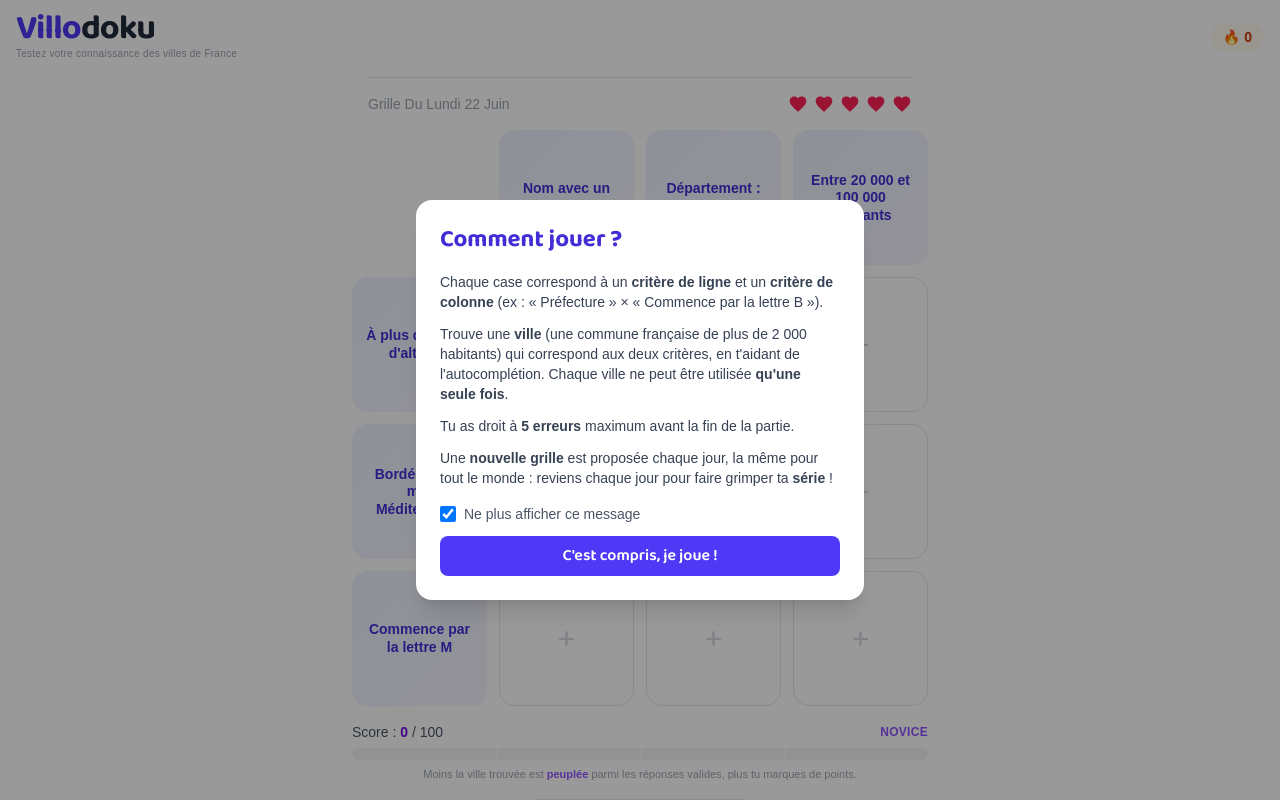
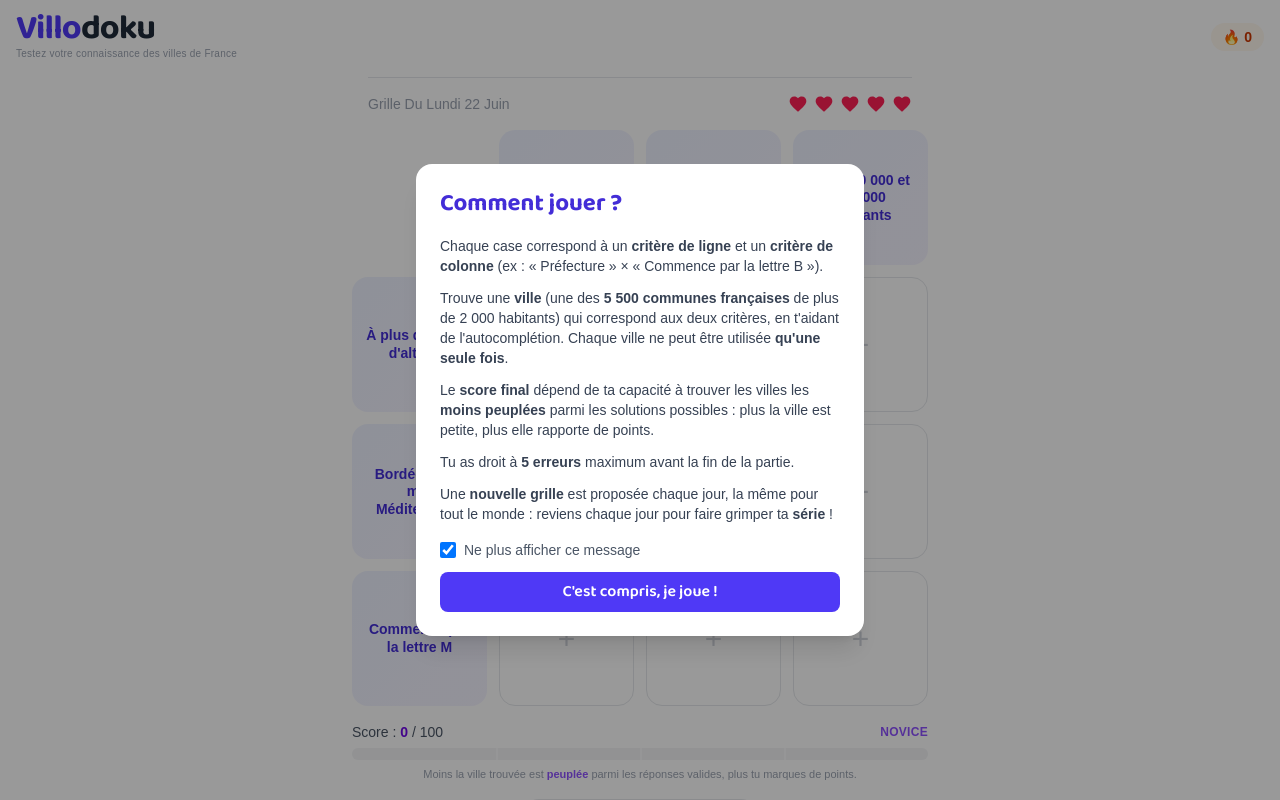
Before and after one commit to clemexify/villodoku, a Next.js app: page / in a window 1280 px wide. Shown: the top 800 px of the page. Built offline with nearby package versions, Linux system fonts and the light colour scheme.

Commit message:
fix: espace manquant + ajout 5500 villes et explication score dans règles

```diff
--- a/components/RulesModal.tsx
+++ b/components/RulesModal.tsx
@@ -23,9 +23,14 @@
             <strong>critère de colonne</strong> (ex : « Préfecture » × « Commence par la lettre B »).
           </li>
           <li>
-            Trouve une <strong>ville</strong> (une commune française de plus de 2 000 habitants) qui
-            correspond aux deux critères, en t&apos;aidant de l&apos;autocomplétion. Chaque ville ne peut
-            être utilisée <strong>qu&apos;une seule fois</strong>.
+            Trouve une <strong>ville</strong>{" "}(une des <strong>5 500 communes françaises</strong> de plus de
+            2 000 habitants) qui correspond aux deux critères, en t&apos;aidant de l&apos;autocomplétion.
+            Chaque ville ne peut être utilisée <strong>qu&apos;une seule fois</strong>.
+          </li>
+          <li>
+            Le <strong>score final</strong> dépend de ta capacité à trouver les villes les{" "}
+            <strong>moins peuplées</strong> parmi les solutions possibles : plus la ville est petite, plus
+            elle rapporte de points.
           </li>
           <li>
             Tu as droit à <strong>{MAX_ERRORS} erreurs</strong> maximum avant la fin de la partie.
```
